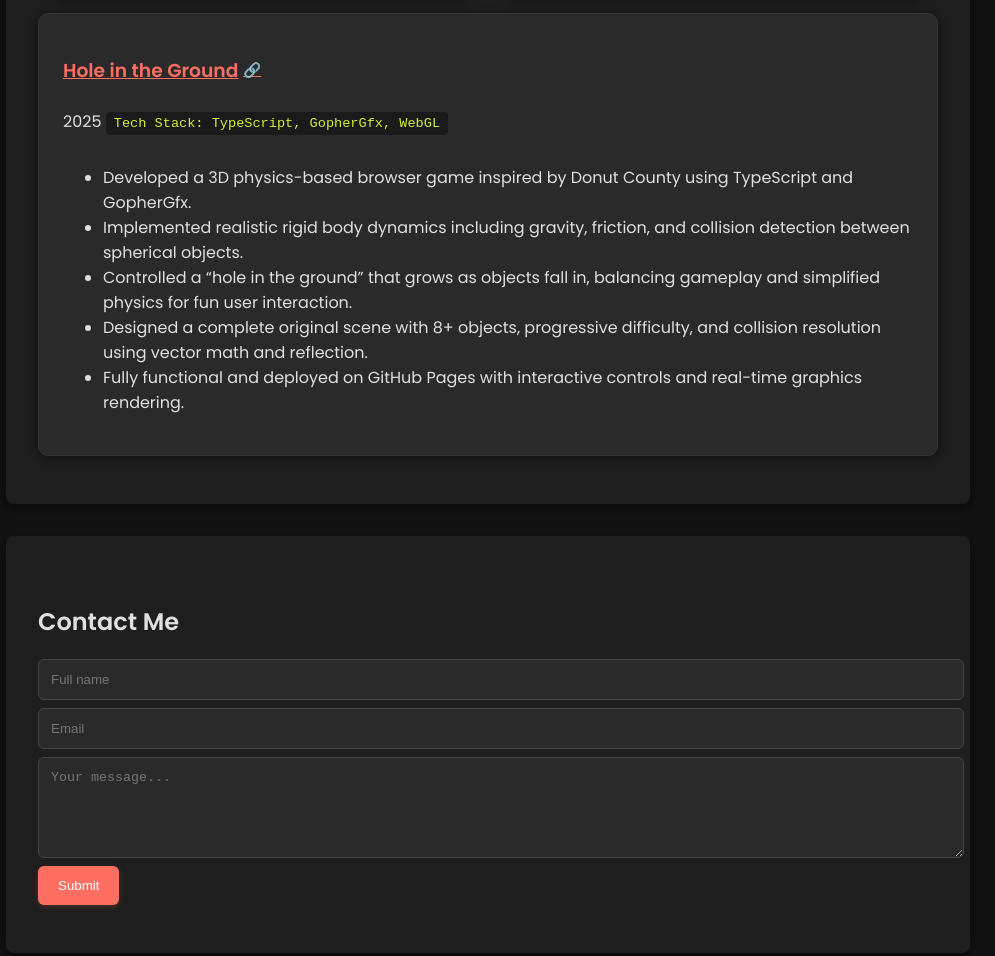
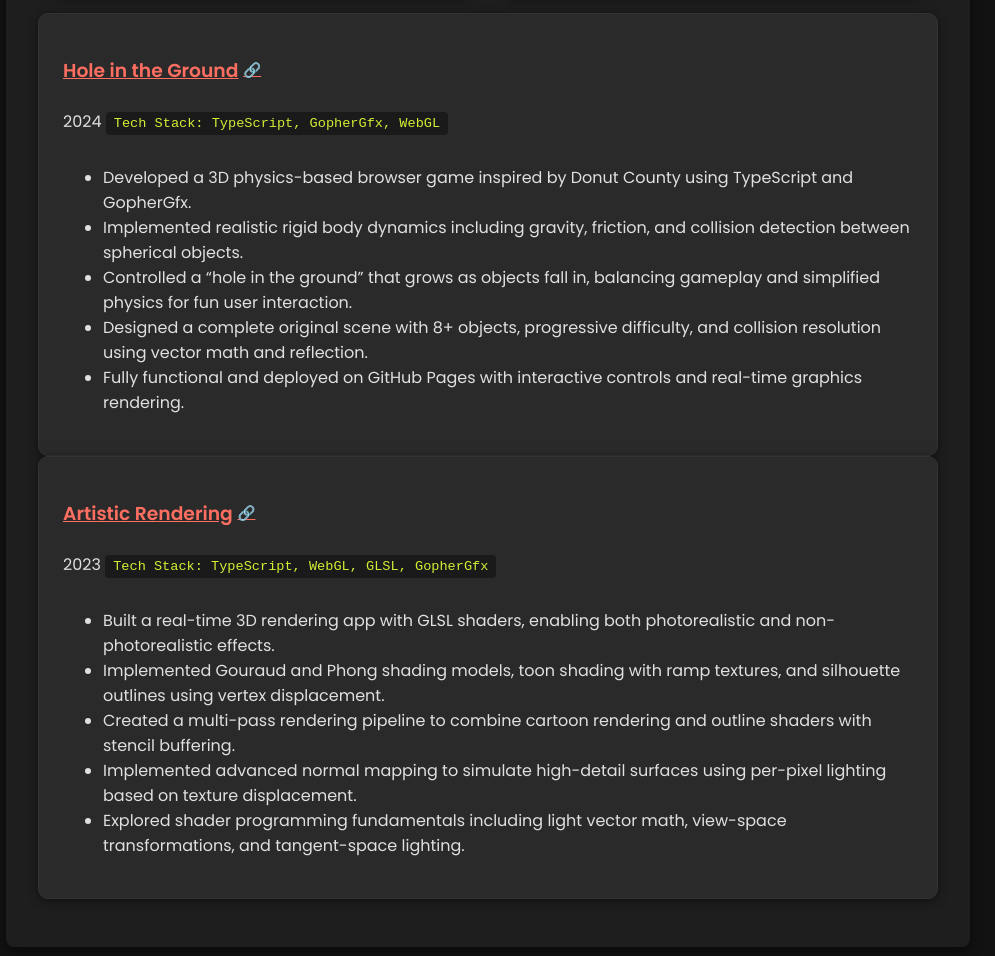
Before and after one commit to Abdirahman-ai/portfolio, a plain HTML site: page index.html in a window 1280 px wide. Shown: the part 1518-2474 px from the top of the page, without its empty margins (152-1147 px from the left). Drawn offline with Linux system fonts and the light colour scheme; no server answers.

Commit message:
Add Artistic Rendering project to portfolio

```diff
--- a/index.html
+++ b/index.html
@@ -246,7 +246,7 @@
 
       <div class="project">
         <h3><a href="https://github.com/Abdirahman-ai/ihomie" target="_blank">iHomie – Real Estate App</a></h3>
-        <span>2023</span>
+        <span>2024</span>
         <p class="tech-stack">Tech Stack: Kotlin, PostgreSQL, Android SDK</p>
         <ul>
           <li>Mobile app using Kotlin and PostgreSQL to search and filter property listings.</li>
@@ -257,7 +257,7 @@
 
       <div class="project">
         <h3><a href="https://github.com/Abdirahman-ai/Drone-Simulation-System" target="_blank">Drone Delivery System</a></h3>
-        <span>2022</span>
+        <span>2023</span>
         <p class="tech-stack">Tech Stack: C++, JavaScript, HTML, CSS, Docker</p>
         <ul>
           <li>Developed a comprehensive drone delivery system with autonomous navigation.</li>
@@ -270,7 +270,7 @@
 
     <div class="project">
       <h3><a href="https://abdirahman-ai.github.io/Hole-in-the-Ground-Project/" target="_blank">Hole in the Ground</a></h3>
-      <span>2025</span>
+      <span>2024</span>
       <p class="tech-stack">Tech Stack: TypeScript, GopherGfx, WebGL</p>
       <ul>
         <li>Developed a 3D physics-based browser game inspired by Donut County using TypeScript and GopherGfx.</li>
@@ -280,6 +280,20 @@
         <li>Fully functional and deployed on GitHub Pages with interactive controls and real-time graphics rendering.</li>
       </ul>
     </div>
+
+    <div class="project">
+      <h3><a href="https://abdirahman-ai.github.io/Artistic-Rendering-project/" target="_blank">Artistic Rendering</a></h3>
+      <span>2023</span>
+      <p class="tech-stack">Tech Stack: TypeScript, WebGL, GLSL, GopherGfx</p>
+      <ul>
+        <li>Built a real-time 3D rendering app with GLSL shaders, enabling both photorealistic and non-photorealistic effects.</li>
+        <li>Implemented Gouraud and Phong shading models, toon shading with ramp textures, and silhouette outlines using vertex displacement.</li>
+        <li>Created a multi-pass rendering pipeline to combine cartoon rendering and outline shaders with stencil buffering.</li>
+        <li>Implemented advanced normal mapping to simulate high-detail surfaces using per-pixel lighting based on texture displacement.</li>
+        <li>Explored shader programming fundamentals including light vector math, view-space transformations, and tangent-space lighting.</li>
+      </ul>
+    </div>
+
 
   </section>
 
```
